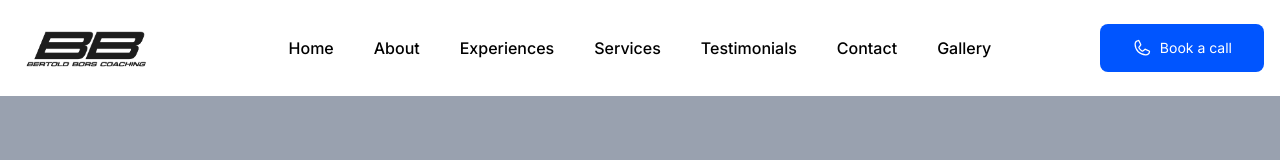
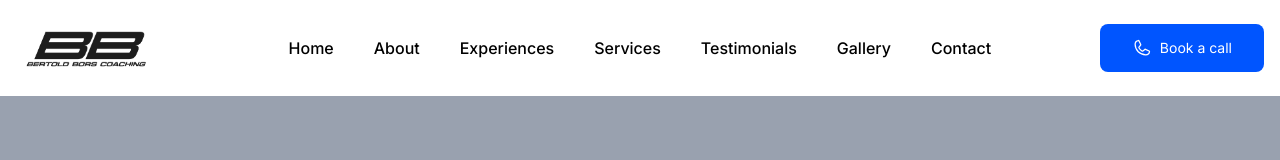
Before and after one commit to dkisb/BBCoaching, a Next.js app: page / in a window 1280 px wide. Shown: the top 160 px of the page. Built offline with nearby package versions, Linux system fonts and the light colour scheme.

Commit message:
chore: switched gallery and contact in navbar to match the page layout

```diff
--- a/constant/constants.ts
+++ b/constant/constants.ts
@@ -30,13 +30,13 @@ export const NavLinks = [
     },
     {
         id: 6,
-        url: "#contact",
-        lable: "Contact"
+        url: "#gallery",
+        lable: "Gallery"
     },
     {
         id: 7,
-        url: "#gallery",
-        lable: "Gallery"
+        url: "#contact",
+        lable: "Contact"
     },
 ]
 
```
